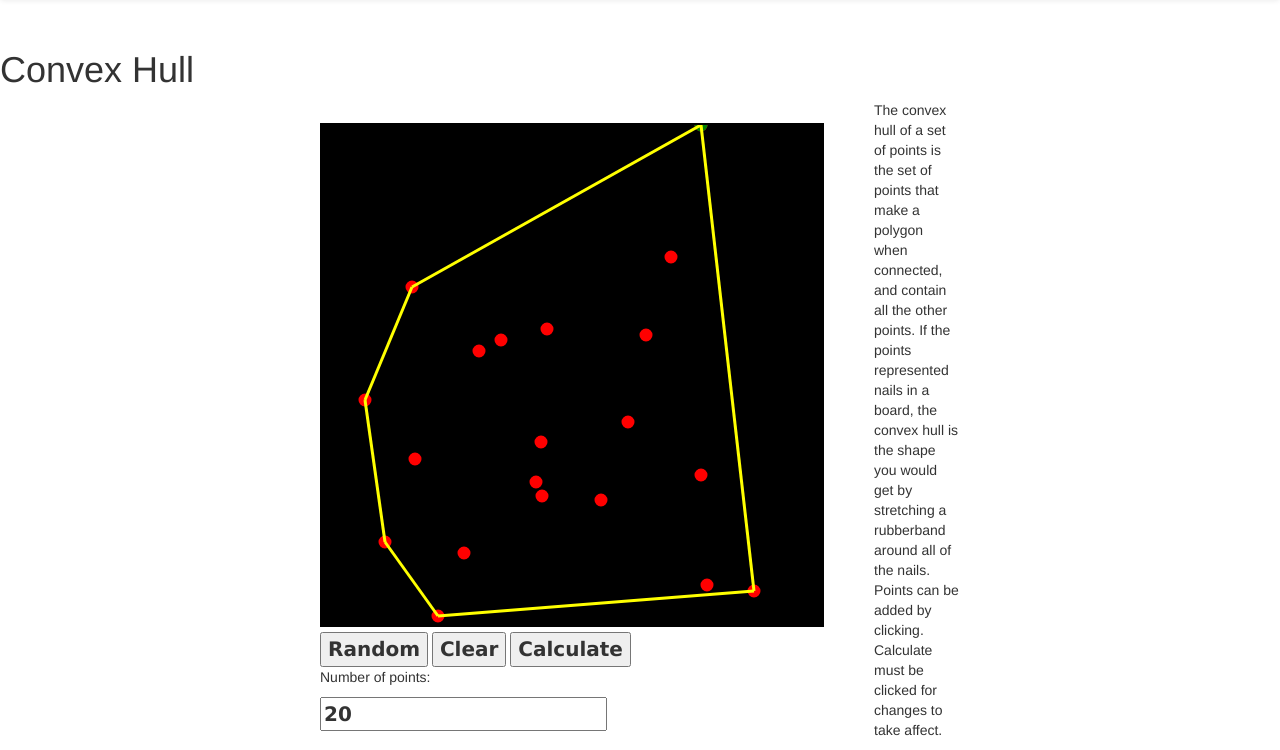
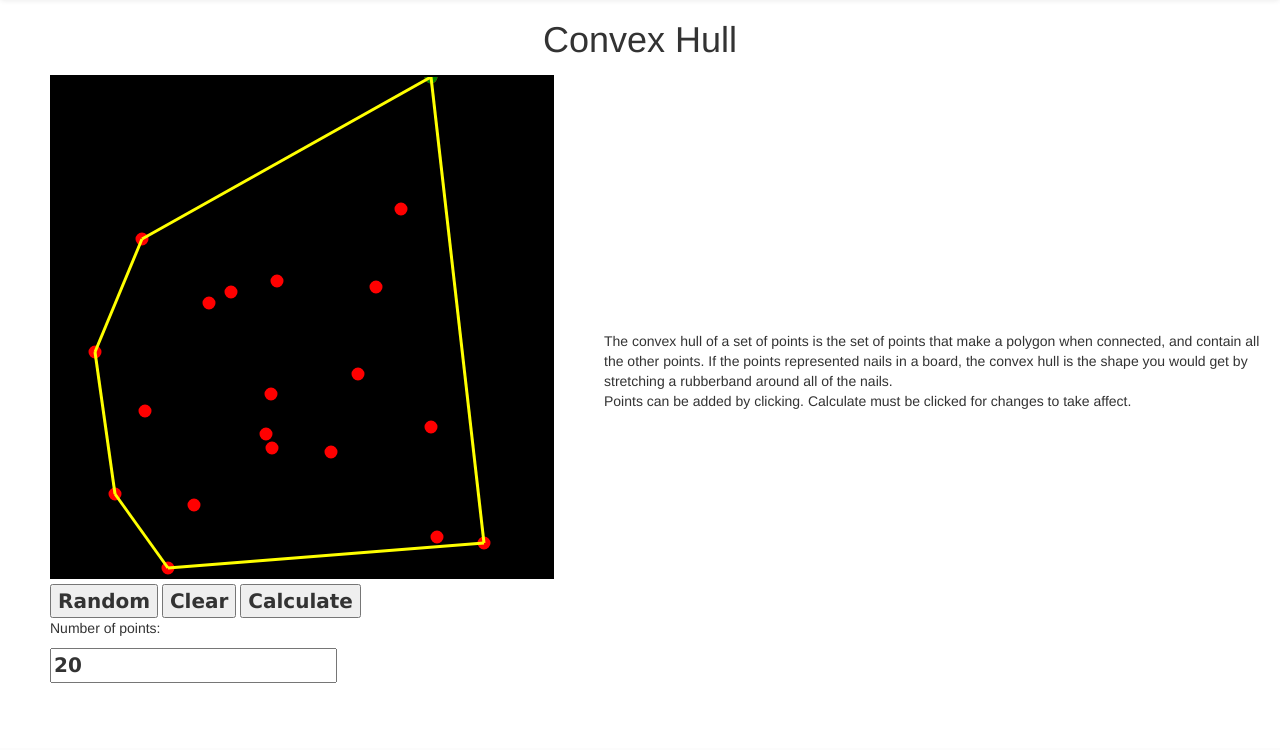
Before and after one commit to kdilts/pwp, a PHP site: page /apps/convex/convex.php in a window 1280 px wide. Shown: the part 52-802 px from the top of the page. After the commit the page ends 735 px from the top, so only its background shows below. Run offline with PHP 8.4, Linux system fonts and the light colour scheme; some libraries are stand-ins or nearby versions.

Commit message:
continuing work on convex

```diff
--- a/public_html/apps/convex/convex.php
+++ b/public_html/apps/convex/convex.php
@@ -5,7 +5,7 @@
 		/*grab current directory*/
 		$CURRENT_DIR = __DIR__;
 		/*set page title here*/
-		$PAGE_TITLE = "Conway";
+		$PAGE_TITLE = "Convex Hull";
 		?>
 
 		<?php
@@ -15,25 +15,25 @@
 		<script rel="script" src="javascript/convex.js" type="text/javascript"></script>
 
 	</head>
-	<body bgcolor="grey">
+	<body>
 		<?php
 		require_once("../../lib/navbar.php");
 		?>
-		<h1 style="margin-top:50px;">Convex Hull</h1>
 
+		<h1>Convex Hull</h1>
 		<div class="flexcontainer">
-			<div class="flexobject" style="margin-left:25%;">
+			<div class="flexobject">
 				<canvas style="border:2px solid black; margin-top:5px;" id="mycanvas"></canvas>
 				<form>
-					<input type="button" value="Random" id="random"></input>
-					<input type="button" value="Clear" id="clear"></input>
-					<input type="button" value="Calculate" id="calc"></input>
+					<input type="button" value="Random" id="random"/>
+					<input type="button" value="Clear" id="clear"/>
+					<input type="button" value="Calculate" id="calc"/>
 					<p>Number of points:</p>
-					<input type="textbox" value="20" id="numbox"></input>
+					<input type="text" value="20" id="numbox"/>
 				</form>
 			</div>
 
-			<div class="flexobject" style="margin-right:25%;">
+			<div class="flexobject">
 				<p>
 					The convex hull of a set of points is the set of points that make a polygon when connected, and contain all the other points. If the points represented nails in a board, the convex hull is the shape you would get by stretching a rubberband around all of the nails.
 					<br>
--- a/public_html/apps/convex/css/stylesheet.css
+++ b/public_html/apps/convex/css/stylesheet.css
@@ -17,3 +17,7 @@
 .flexobject {
 	margin-left:50px;
 }
+
+h1 {
+	text-align: center;
+}
```
